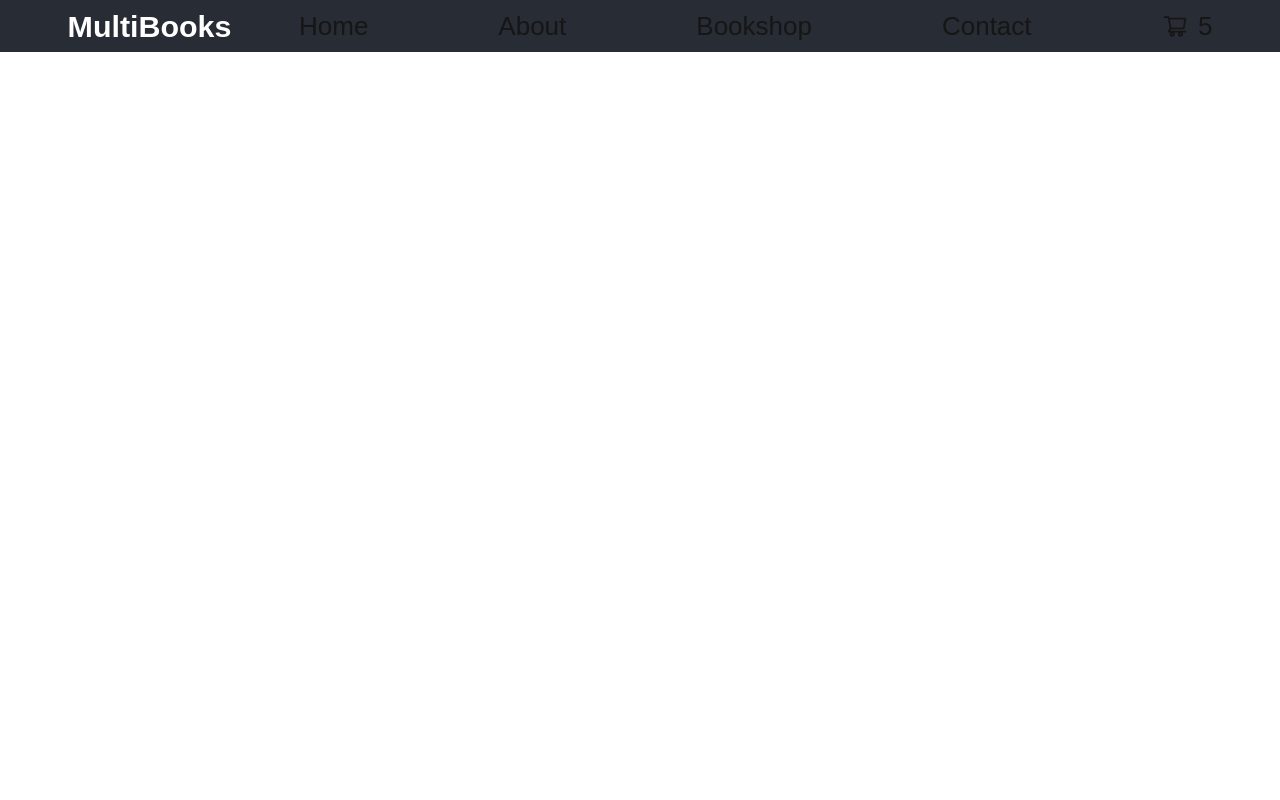
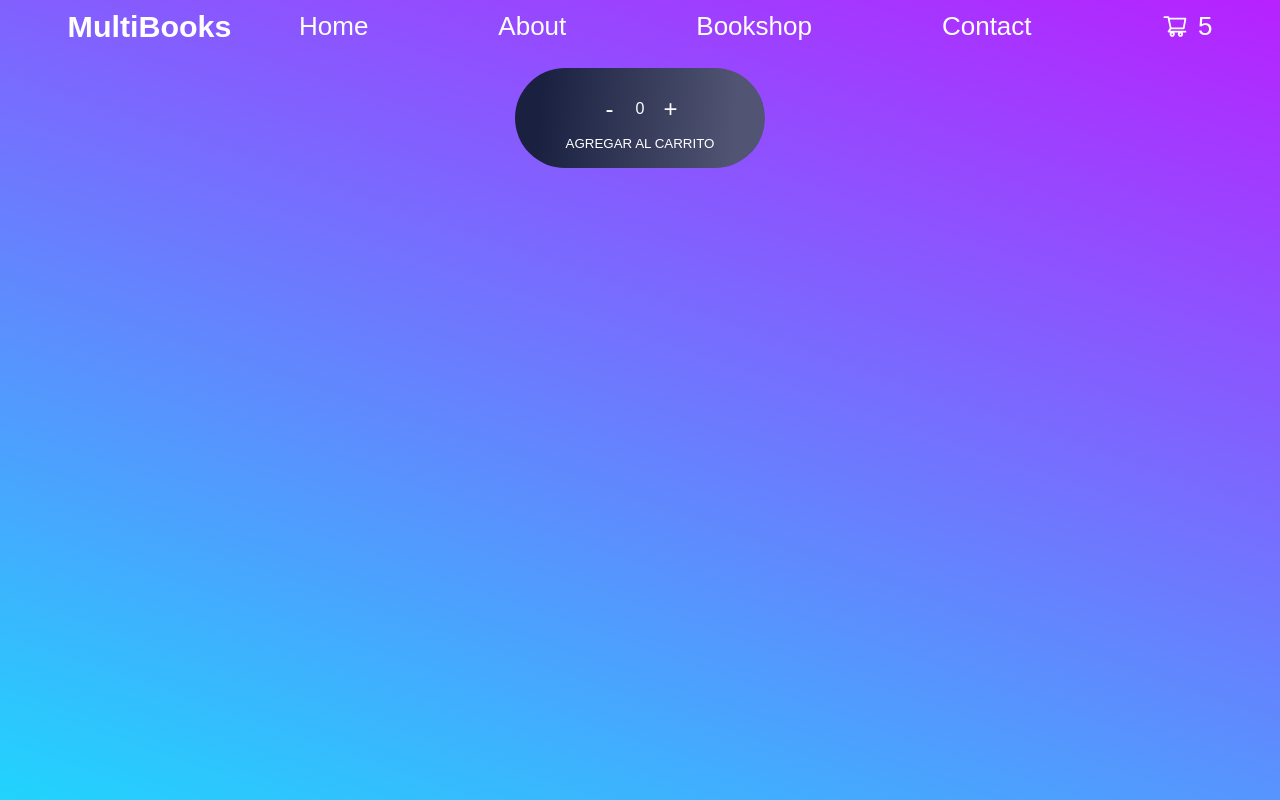
Before and after one commit to AustinEze/BookShop_ReactJS, a React (Create React App) app: page / in a window 1280 px wide. Built offline with nearby package versions, Linux system fonts and the light colour scheme.

Commit message:
Agregando ItemCount y primeros retoques con CSS

```diff
--- a/src/App.css
+++ b/src/App.css
@@ -5,6 +5,14 @@
   list-style-type: none;
   text-decoration: none;
   font-family: Oswald, sans-serif;
+}
+
+html {
+  background-color: #21D4FD;
+  background-image: linear-gradient(19deg, #21D4FD 0%, #B721FF 100%);
+  background-repeat: no-repeat;
+  width: 100%;
+  height: 100%;
 }
 
 .App {
@@ -18,7 +26,7 @@
 } */
 
 .App-header {
-  background-color: #282c34;
+  background-color: transparent;
   min-height: 2em;
   display: flex;
   align-items: center;
@@ -45,14 +53,63 @@
   gap: 0.4em;
 }
 
-/* .header-h3{
-  display:flex;
-  flex-direction: row;
-} */
 .nav-item{
-  color: rgb(22, 22, 22);
+  color: white;
 }
 
 .nav-item:hover{
-  color:rgb(160, 160, 160);
+  color:black;
 }
+
+.ItemCounter-background{
+  margin-top: 1rem;
+  background-image: linear-gradient( 94.3deg,  rgba(26,33,64,1) 10.9%, rgba(81,84,115,1) 87.1% );
+  border-radius: 50px;
+  padding: 1rem;
+  width: 250px;
+}
+
+.ItemCounter-container{
+  display: flex;
+  flex-direction: row;
+  justify-content: center;
+  align-items: center;
+}
+
+.ItemCounter-container p{
+  color: white;
+  margin: 1rem;
+}
+
+.ItemCounter-container button {
+  background: transparent;
+  border: none;
+  font-size: 1.5em;
+  min-width: 20px;
+  color: white;
+}
+
+.ItemCounter-container button:hover{
+  background-color: rgb(31, 31, 31);
+  border-radius: 50px;
+  opacity: 0.9;
+}
+
+.ItemCounter-position{
+  display: flex;
+  justify-content: center;
+}
+
+.ItemCounter-add {
+  color:white;
+  width: 150px;
+  text-transform: uppercase;
+  border: none;
+  background: transparent;
+}
+
+.ItemCounter-add:hover{
+  background-color: rgb(31, 31, 31);
+  border-radius: 50px;
+  opacity: 0.8;
+}
--- a/src/App.js
+++ b/src/App.js
@@ -1,14 +1,18 @@
 import './App.css';
 import { Navbar } from './components/Navbar';
-// import { CartWidget } from './components/CartWidget';
+import ItemCount  from './components/ItemCount';
 
 function App() {
+  const onAdd = (param) => { console.log('La cantidad comprada es de: ' + param) }
   return (
     <div className="App">
       <header className="App-header">
         <h3 className='header-h3'>MultiBooks</h3>
         <Navbar />
       </header>
+      <div>
+        <ItemCount initial={0} stock={10} onAdd={onAdd} />
+      </div>
     </div>
   );
 }
--- /dev/null
+++ b/src/components/ItemCount.js
@@ -0,0 +1,43 @@
+import React from 'react';
+import { useState } from 'react';
+
+
+const ItemCount = ({initial, stock, onAdd}) => {
+
+    const [counter, setCounter] = useState(initial)
+
+    const add = () => {         //Funcion del boton ADD y luego se agrega abajo
+
+        if(counter < stock){
+            setCounter(counter + 1);
+        }
+    }
+    const subtract = () => {         //Funcion del boton SUBTRACT y luego se agrega abajo
+        if(counter > initial){
+            setCounter(counter - 1);
+        }
+    }
+
+  return (
+    <div>
+        <div className='ItemCounter-position'>
+            <div className='ItemCounter-background'>
+                <div className="ItemCounter-container">
+                    <button className="counter-item" onClick = { subtract } >-</button>
+                    <p className="counter-item"> { counter } </p>
+                    <button className="counter-item" onClick= { add } >+</button>
+                </div>
+                <button className='ItemCounter-add' onClick={onAdd}>Agregar al carrito</button>
+            </div>
+
+        </div>
+
+    </div>
+  )
+}
+
+export default ItemCount;
+
+// export default ItemCount = () => {
+
+// }
```
